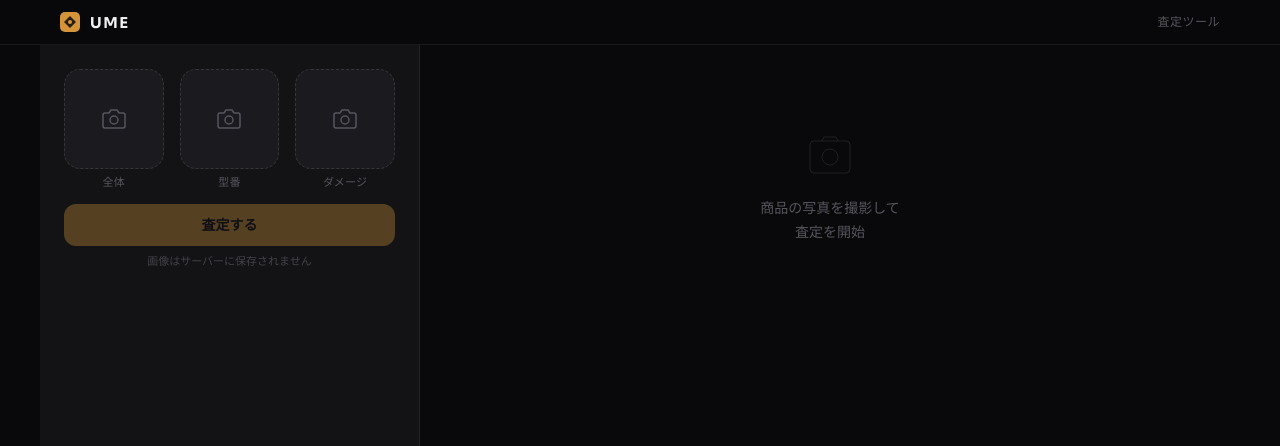
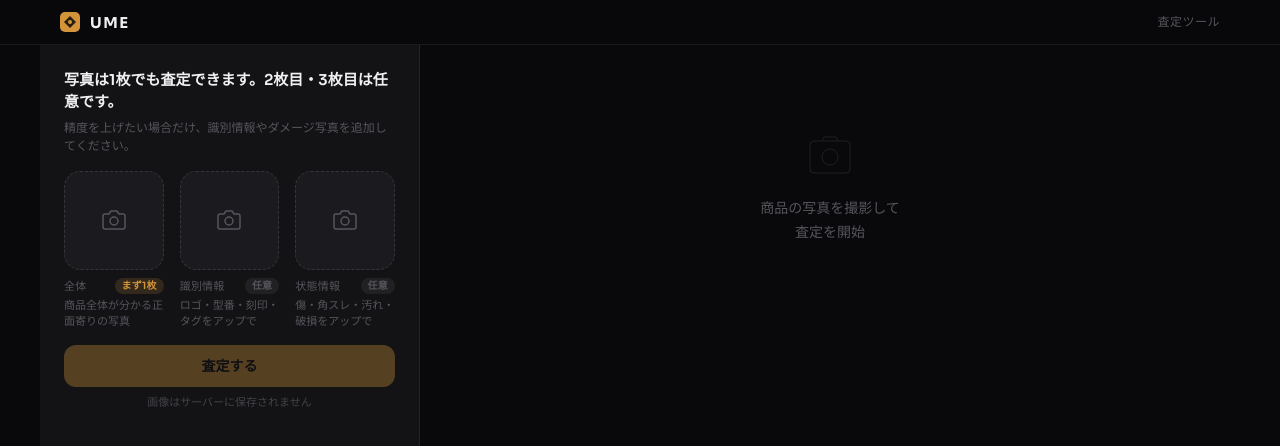
Before and after one commit to toofat2003/ume-appraisal-demo, a Next.js app: page / in a window 1280 px wide. Shown: the top 446 px of the page. Built offline with nearby package versions, Linux system fonts and the light colour scheme.

Commit message:
Clarify optional photo guidance

```diff
--- a/app/page.module.css
+++ b/app/page.module.css
@@ -110,6 +110,24 @@
   gap: 16px;
 }
 
+.captureGuide {
+  display: flex;
+  flex-direction: column;
+  gap: 6px;
+}
+
+.captureLead {
+  margin: 0;
+  font: 600 14px/1.45 var(--font-body);
+  color: var(--text-primary);
+}
+
+.captureSublead {
+  margin: 0;
+  font: 400 12px/1.5 var(--font-body);
+  color: var(--text-muted);
+}
+
 /* === Photo Grid === */
 
 .photoGrid {
@@ -212,6 +230,47 @@
   font: 500 11px/1 var(--font-body);
   color: var(--text-muted);
   letter-spacing: 0.02em;
+}
+
+.slotMeta {
+  display: flex;
+  flex-direction: column;
+  gap: 4px;
+  width: 100%;
+}
+
+.slotMetaHeader {
+  display: flex;
+  align-items: center;
+  justify-content: space-between;
+  gap: 8px;
+  width: 100%;
+}
+
+.slotTag {
+  display: inline-flex;
+  align-items: center;
+  justify-content: center;
+  padding: 3px 7px;
+  border-radius: var(--radius-full);
+  font: 600 10px/1 var(--font-body);
+  letter-spacing: 0.02em;
+  white-space: nowrap;
+}
+
+.slotTagPrimary {
+  background: rgba(212, 148, 58, 0.16);
+  color: var(--accent);
+}
+
+.slotTagOptional {
+  background: rgba(255, 255, 255, 0.06);
+  color: var(--text-muted);
+}
+
+.slotGuidance {
+  font: 400 11px/1.4 var(--font-body);
+  color: var(--text-muted);
 }
 
 /* === Action Buttons === */
@@ -739,6 +798,14 @@
     min-width: 0;
   }
 
+  .captureLead {
+    font-size: 15px;
+  }
+
+  .captureSublead {
+    font-size: 12px;
+  }
+
   .priceValue {
     font-size: 52px;
   }
--- a/app/page.tsx
+++ b/app/page.tsx
@@ -12,9 +12,24 @@ type PreviewState = {
 const EMPTY_SLOT: PreviewState = { file: null, url: null };
 
 const PHOTO_SLOTS = [
-  { id: "overview", label: "全体" },
-  { id: "label", label: "型番" },
-  { id: "damage", label: "ダメージ" },
+  {
+    id: "overview",
+    label: "全体",
+    tag: "まず1枚",
+    guidance: "商品全体が分かる正面寄りの写真",
+  },
+  {
+    id: "label",
+    label: "識別情報",
+    tag: "任意",
+    guidance: "ロゴ・型番・刻印・タグをアップで",
+  },
+  {
+    id: "damage",
+    label: "状態情報",
+    tag: "任意",
+    guidance: "傷・角スレ・汚れ・破損をアップで",
+  },
 ] as const;
 
 function formatCurrency(amount: number): string {
@@ -148,6 +163,15 @@ export default function HomePage() {
         {/* Capture panel */}
         <div className={styles.capture}>
           <form className={styles.captureForm} onSubmit={handleSubmit}>
+            <div className={styles.captureGuide}>
+              <p className={styles.captureLead}>
+                写真は1枚でも査定できます。2枚目・3枚目は任意です。
+              </p>
+              <p className={styles.captureSublead}>
+                精度を上げたい場合だけ、識別情報やダメージ写真を追加してください。
+              </p>
+            </div>
+
             <div className={styles.photoGrid}>
               {PHOTO_SLOTS.map((slot, index) => (
                 <div key={slot.id} className={styles.photoSlotWrap}>
@@ -161,7 +185,7 @@ export default function HomePage() {
                         inputRefs.current[index] = el;
                       }}
                       type="file"
-                      accept="image/png,image/jpeg,image/webp"
+                      accept="image/*"
                       capture="environment"
                       className={styles.fileInput}
                       onChange={(e) => handleFileChange(index, e)}
@@ -210,7 +234,19 @@ export default function HomePage() {
                       </svg>
                     </button>
                   )}
-                  <span className={styles.slotLabel}>{slot.label}</span>
+                  <div className={styles.slotMeta}>
+                    <div className={styles.slotMetaHeader}>
+                      <span className={styles.slotLabel}>{slot.label}</span>
+                      <span
+                        className={`${styles.slotTag} ${
+                          index === 0 ? styles.slotTagPrimary : styles.slotTagOptional
+                        }`}
+                      >
+                        {slot.tag}
+                      </span>
+                    </div>
+                    <span className={styles.slotGuidance}>{slot.guidance}</span>
+                  </div>
                 </div>
               ))}
             </div>
```
